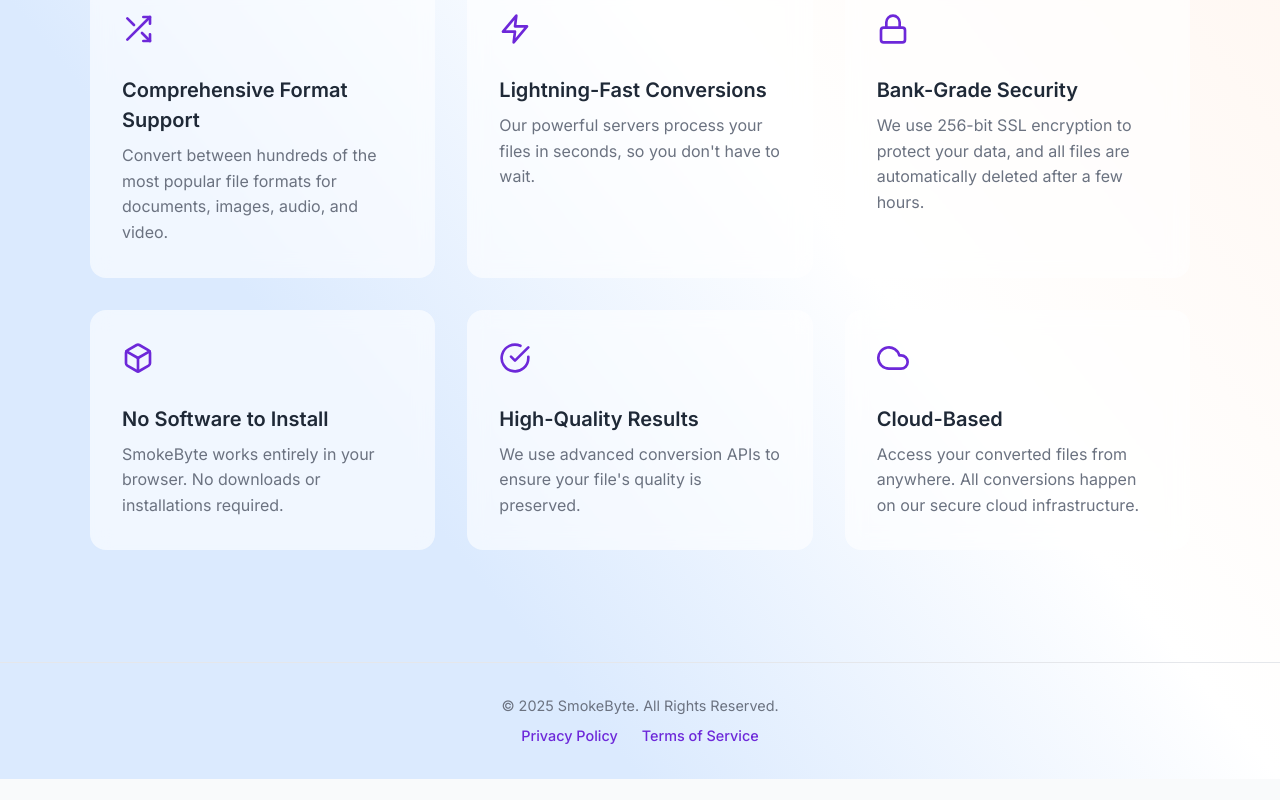
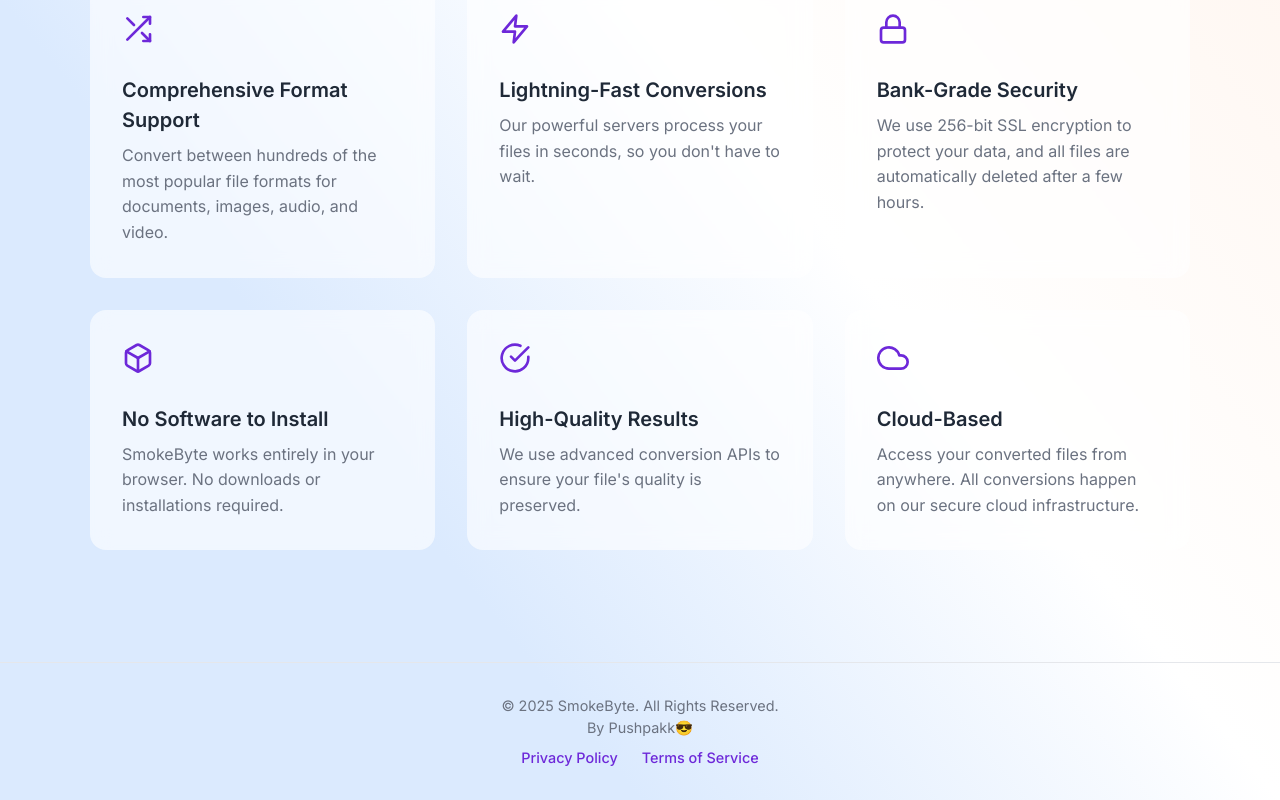
Before and after one commit to Pushpak003/SmokeByteFrontend, a React (Vite) app: page / in a window 1280 px wide. Shown: the part 802-1602 px from the top of the page. Before the commit the page ends 1581 px from the top, so only its background shows below. Built offline with nearby package versions, Linux system fonts and the light colour scheme.

Commit message:
changed a file

```diff
--- a/src/components/layout/Footer.jsx
+++ b/src/components/layout/Footer.jsx
@@ -6,6 +6,7 @@ const Footer = () => {
   return (
     <footer className="footer">
       <p>&copy; {new Date().getFullYear()} SmokeByte. All Rights Reserved.</p>
+        <p> By Pushpakk😎 </p>
       <nav>
         <Link to="/privacy">Privacy Policy</Link>
         <Link to="/terms">Terms of Service</Link>
```
